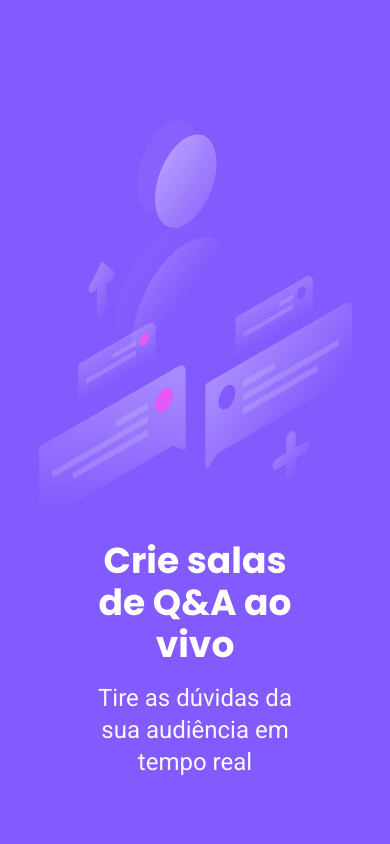
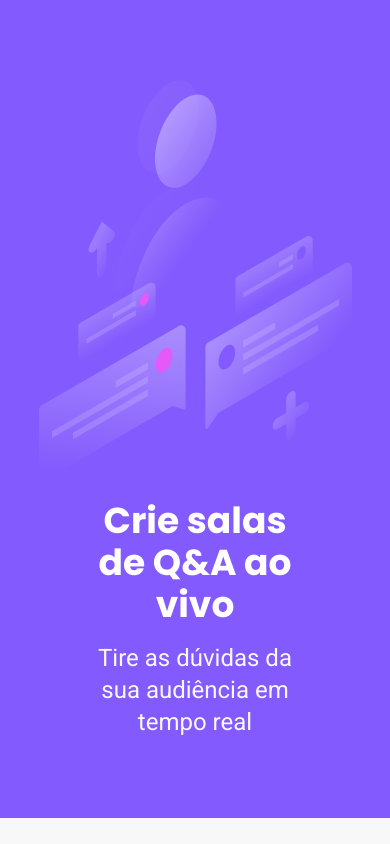
Before and after one commit to bernardobfg/nlw-Letmeask, a React (Create React App) app: page / in a window 390 px wide. Shown: the top 844 px of the page. Built offline with nearby package versions, Linux system fonts and the light colour scheme; no server answers.

Commit message:
altera a disposicao da aside

```diff
--- a/src/styles/auth.scss
+++ b/src/styles/auth.scss
@@ -20,6 +20,10 @@
         justify-content: center;
         align-items: center;
         padding: 120px 80px;
+        @media (max-width: 850px) {
+            height: 100vh;
+            padding: 80px;
+        }
 
         img{
             max-width: 320px;
```
